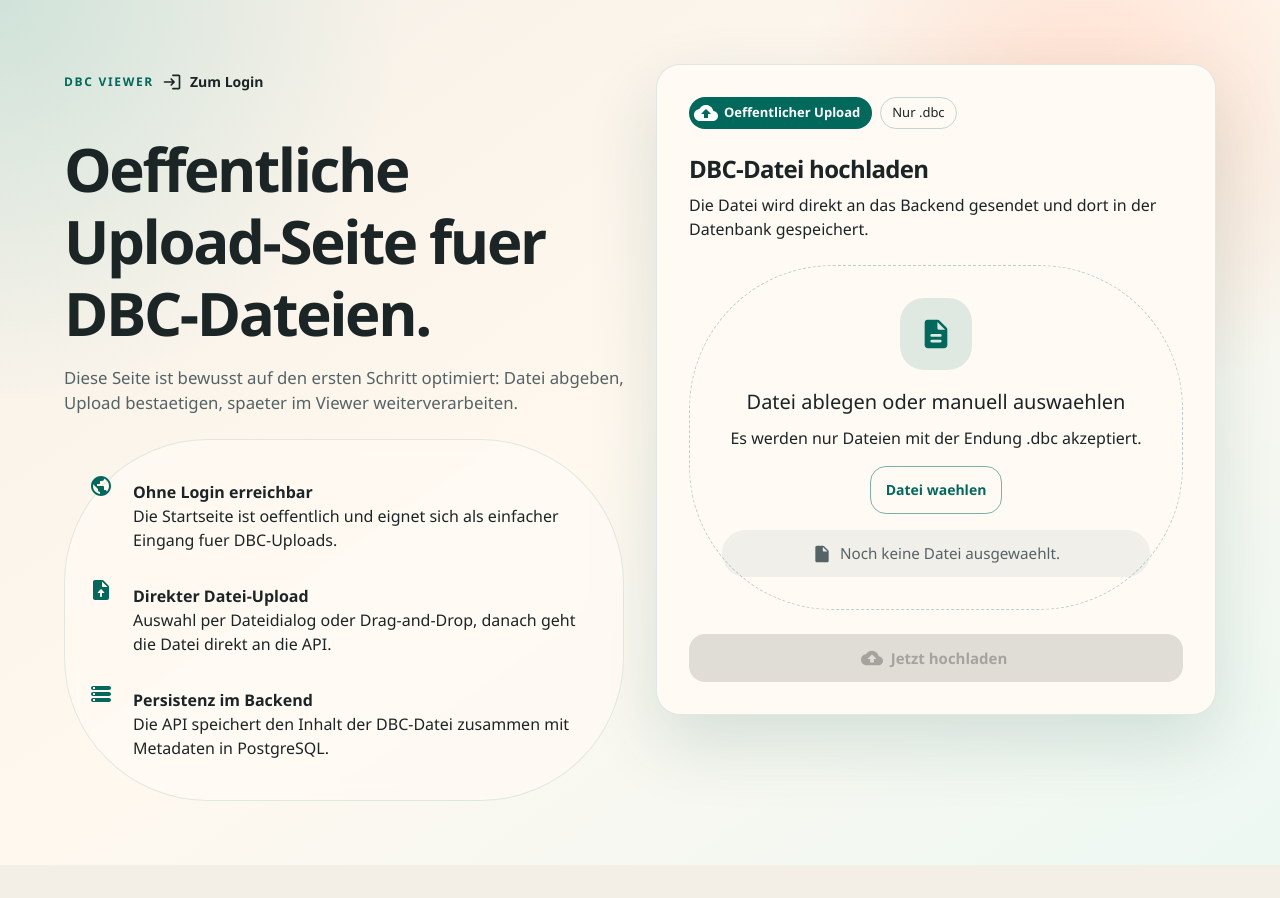
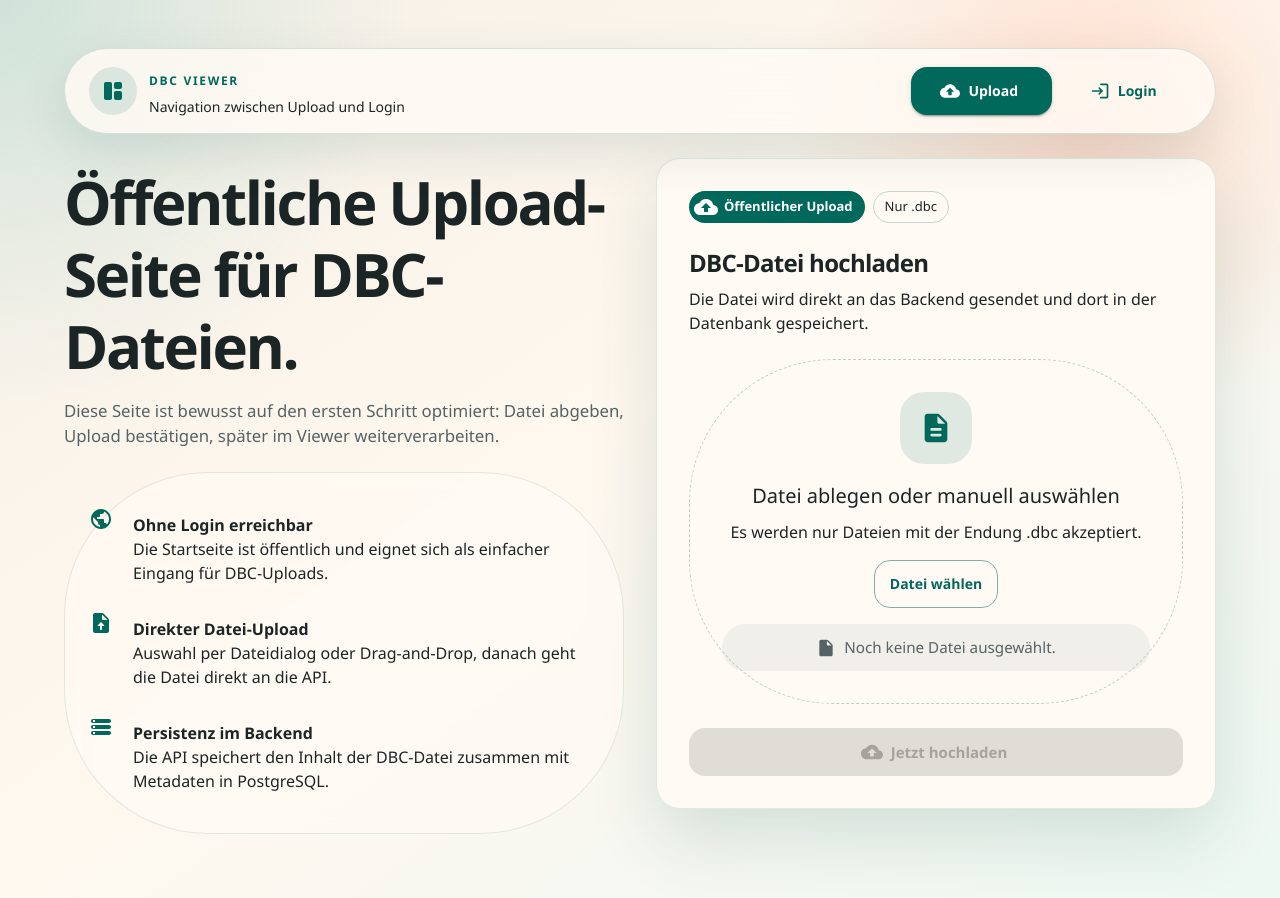
Before and after one commit to D34thPi3c3/DbcViewer, a React (Vite) app in the folder frontend/: page / in a window 1280 px wide. Before the commit the page ends 865 px from the top, so only its background shows below. Built offline with nearby package versions, Linux system fonts and the light colour scheme; no server answers.

Commit message:
Introduce navigation with `@tanstack/react-router` and refactor related components

```diff
--- a/frontend/package.json
+++ b/frontend/package.json
@@ -16,6 +16,7 @@
     "@mui/icons-material": "^9.0.0",
     "@mui/material": "^9.0.0",
     "@tanstack/react-query": "^5.100.1",
+    "@tanstack/react-router": "^1.168.24",
     "react": "^19.2.5",
     "react-dom": "^19.2.5"
   },
--- a/frontend/src/App.tsx
+++ b/frontend/src/App.tsx
@@ -1,43 +1,7 @@
-import { useSyncExternalStore } from 'react'
-import { LoginPage } from './pages/LoginPage'
-import { PublicUploadPage } from './pages/PublicUploadPage'
-
-const uploadPath = '/'
-const loginPath = '/login'
-
-function subscribeToLocation(onStoreChange: () => void) {
-  window.addEventListener('popstate', onStoreChange)
-
-  return () => {
-    window.removeEventListener('popstate', onStoreChange)
-  }
-}
-
-function getLocationSnapshot() {
-  return window.location.pathname
-}
-
-function navigateTo(path: string) {
-  if (window.location.pathname === path) {
-    return
-  }
-
-  window.history.pushState(null, '', path)
-  window.dispatchEvent(new PopStateEvent('popstate'))
-}
+import { Outlet } from '@tanstack/react-router'
 
 function App() {
-  const pathname = useSyncExternalStore(
-    subscribeToLocation,
-    getLocationSnapshot,
-    getLocationSnapshot,
-  )
-
-  if (pathname === loginPath) {
-    return <LoginPage onNavigateToUpload={() => navigateTo(uploadPath)} />
-  }
-
-  return <PublicUploadPage onNavigateToLogin={() => navigateTo(loginPath)} />
+  return <Outlet />
 }
 
 export default App
--- /dev/null
+++ b/frontend/src/components/AppMenuBar.tsx
@@ -0,0 +1,85 @@
+import { Link, useRouterState } from '@tanstack/react-router'
+import CloudUploadRoundedIcon from '@mui/icons-material/CloudUploadRounded'
+import LoginRoundedIcon from '@mui/icons-material/LoginRounded'
+import SpaceDashboardRoundedIcon from '@mui/icons-material/SpaceDashboardRounded'
+import { Box, Button, Container, Paper, Stack, Typography } from '@mui/material'
+
+export function AppMenuBar() {
+  const pathname = useRouterState({
+    select: (state) => state.location.pathname,
+  })
+
+  return (
+    <Box sx={{ position: 'sticky', top: { xs: 16, md: 24 }, zIndex: 20, pt: { xs: 2, md: 3 } }}>
+      <Container maxWidth="lg">
+        <Paper
+          elevation={0}
+          sx={{
+            px: { xs: 2, md: 3 },
+            py: { xs: 1.5, md: 2 },
+            borderRadius: 6,
+            border: '1px solid rgba(0, 105, 92, 0.16)',
+            bgcolor: 'rgba(255, 250, 244, 0.82)',
+            backdropFilter: 'blur(18px)',
+            boxShadow: '0 18px 50px rgba(0, 77, 64, 0.12)',
+          }}
+        >
+          <Stack
+            direction={{ xs: 'column', md: 'row' }}
+            spacing={2}
+            sx={{ alignItems: { xs: 'stretch', md: 'center' }, justifyContent: 'space-between' }}
+          >
+            <Stack direction="row" spacing={1.5} sx={{ alignItems: 'center' }}>
+              <Box
+                sx={{
+                  width: 48,
+                  height: 48,
+                  display: 'grid',
+                  placeItems: 'center',
+                  borderRadius: 3.5,
+                  bgcolor: 'rgba(0, 105, 92, 0.12)',
+                  color: 'primary.main',
+                }}
+              >
+                <SpaceDashboardRoundedIcon />
+              </Box>
+
+              <Box>
+                <Typography
+                  variant="overline"
+                  sx={{ display: 'block', color: 'primary.main', fontWeight: 800, letterSpacing: '0.14em' }}
+                >
+                  DBC VIEWER
+                </Typography>
+                <Typography variant="body2" color="text.secondary">
+                  Navigation zwischen Upload und Login
+                </Typography>
+              </Box>
+            </Stack>
+
+            <Stack direction={{ xs: 'column', sm: 'row' }} spacing={1} sx={{ minWidth: { md: 280 } }}>
+              <Button
+                fullWidth
+                component={Link}
+                to="/"
+                variant={pathname === '/' ? 'contained' : 'text'}
+                startIcon={<CloudUploadRoundedIcon />}
+              >
+                Upload
+              </Button>
+              <Button
+                fullWidth
+                component={Link}
+                to="/login"
+                variant={pathname === '/login' ? 'contained' : 'text'}
+                startIcon={<LoginRoundedIcon />}
+              >
+                Login
+              </Button>
+            </Stack>
+          </Stack>
+        </Paper>
+      </Container>
+    </Box>
+  )
+}
--- a/frontend/src/features/auth/components/LoginForm.tsx
+++ b/frontend/src/features/auth/components/LoginForm.tsx
@@ -46,7 +46,7 @@ export function LoginForm({ onSuccess }: LoginFormProps) {
         password,
       })
     } catch {
-      // Fehlerzustand wird ueber die Mutation gerendert.
+      // Fehlerzustand wird über die Mutation gerendert.
     }
   }
 
@@ -79,7 +79,7 @@ export function LoginForm({ onSuccess }: LoginFormProps) {
             Anmelden
           </Typography>
           <Typography color="text.secondary">
-            Melde dich mit deinem Benutzerkonto an, um spaeter den DBC Viewer zu
+            Melde dich mit deinem Benutzerkonto an, um später den DBC Viewer zu
             benutzen.
           </Typography>
         </Box>
@@ -130,7 +130,7 @@ export function LoginForm({ onSuccess }: LoginFormProps) {
               }
               disabled={loginMutation.isPending || !usernameOrEmail.trim() || !password}
             >
-              {loginMutation.isPending ? 'Anmeldung laeuft...' : 'Einloggen'}
+              {loginMutation.isPending ? 'Anmeldung läuft...' : 'Einloggen'}
             </Button>
           </Stack>
         </Box>
--- a/frontend/src/features/auth/components/RegisterForm.tsx
+++ b/frontend/src/features/auth/components/RegisterForm.tsx
@@ -47,7 +47,7 @@ export function RegisterForm({ onSuccess }: RegisterFormProps) {
     setValidationError('')
 
     if (password !== confirmPassword) {
-      setValidationError('Die Passwoerter stimmen nicht ueberein.')
+      setValidationError('Die Passwörter stimmen nicht überein.')
       return
     }
 
@@ -58,7 +58,7 @@ export function RegisterForm({ onSuccess }: RegisterFormProps) {
         password,
       })
     } catch {
-      // Fehlerzustand wird ueber die Mutation gerendert.
+      // Fehlerzustand wird über die Mutation gerendert.
     }
   }
 
@@ -162,7 +162,7 @@ export function RegisterForm({ onSuccess }: RegisterFormProps) {
             />
 
             <TextField
-              label="Passwort bestaetigen"
+              label="Passwort bestätigen"
               type={showPassword ? 'text' : 'password'}
               autoComplete="new-password"
               value={confirmPassword}
@@ -170,7 +170,7 @@ export function RegisterForm({ onSuccess }: RegisterFormProps) {
               error={Boolean(confirmPassword) && password !== confirmPassword}
               helperText={
                 confirmPassword && password !== confirmPassword
-                  ? 'Die Passwoerter stimmen nicht ueberein.'
+                  ? 'Die Passwörter stimmen nicht überein.'
                   : ' '
               }
             />
@@ -194,7 +194,7 @@ export function RegisterForm({ onSuccess }: RegisterFormProps) {
                 password !== confirmPassword
               }
             >
-              {registerMutation.isPending ? 'Registrierung laeuft...' : 'Konto erstellen'}
+              {registerMutation.isPending ? 'Registrierung läuft...' : 'Konto erstellen'}
             </Button>
           </Stack>
         </Box>
--- a/frontend/src/features/dbcFiles/components/PublicDbcUploadForm.tsx
+++ b/frontend/src/features/dbcFiles/components/PublicDbcUploadForm.tsx
@@ -38,7 +38,7 @@ export function PublicDbcUploadForm({ onSuccess }: PublicDbcUploadFormProps) {
 
   const selectedFileLabel = selectedFile
     ? `${selectedFile.name} (${formatFileSize(selectedFile.size)})`
-    : 'Noch keine Datei ausgewaehlt.'
+    : 'Noch keine Datei ausgewählt.'
 
   function handleFileSelection(file: File | null) {
     setSelectedFile(file)
@@ -72,7 +72,7 @@ export function PublicDbcUploadForm({ onSuccess }: PublicDbcUploadFormProps) {
     try {
       await uploadMutation.mutateAsync(selectedFile)
     } catch {
-      // Fehlerzustand wird ueber die Mutation gerendert.
+      // Fehlerzustand wird über die Mutation gerendert.
     }
   }
 
@@ -87,7 +87,7 @@ export function PublicDbcUploadForm({ onSuccess }: PublicDbcUploadFormProps) {
     >
       <Stack spacing={3}>
         <Stack direction="row" spacing={1} sx={{ alignItems: 'center', flexWrap: 'wrap', rowGap: 1 }}>
-          <Chip color="primary" icon={<CloudUploadRoundedIcon />} label="Oeffentlicher Upload" sx={{ fontWeight: 700 }} />
+          <Chip color="primary" icon={<CloudUploadRoundedIcon />} label="Öffentlicher Upload" sx={{ fontWeight: 700 }} />
           <Chip label="Nur .dbc" variant="outlined" sx={{ borderColor: 'rgba(0, 105, 92, 0.24)' }} />
         </Stack>
 
@@ -131,7 +131,7 @@ export function PublicDbcUploadForm({ onSuccess }: PublicDbcUploadFormProps) {
             </Box>
 
             <Stack spacing={1} sx={{ alignItems: 'center' }}>
-              <Typography variant="h6">Datei ablegen oder manuell auswaehlen</Typography>
+              <Typography variant="h6">Datei ablegen oder manuell auswählen</Typography>
               <Typography color="text.secondary" sx={{ maxWidth: 420 }}>
                 Es werden nur Dateien mit der Endung {acceptedExtension} akzeptiert.
               </Typography>
@@ -146,7 +146,7 @@ export function PublicDbcUploadForm({ onSuccess }: PublicDbcUploadFormProps) {
             />
 
             <Button variant="outlined" onClick={() => fileInputRef.current?.click()}>
-              Datei waehlen
+              Datei wählen
             </Button>
 
             <Stack
@@ -183,7 +183,7 @@ export function PublicDbcUploadForm({ onSuccess }: PublicDbcUploadFormProps) {
           disabled={uploadMutation.isPending || !selectedFile}
           onClick={handleUpload}
         >
-          {uploadMutation.isPending ? 'Upload laeuft...' : 'Jetzt hochladen'}
+          {uploadMutation.isPending ? 'Upload läuft...' : 'Jetzt hochladen'}
         </Button>
 
         {uploadMutation.data ? (
@@ -192,7 +192,7 @@ export function PublicDbcUploadForm({ onSuccess }: PublicDbcUploadFormProps) {
             icon={<TaskAltRoundedIcon fontSize="inherit" />}
             sx={{ borderRadius: 4 }}
           >
-            Datei <strong>{uploadMutation.data.fileName}</strong> gespeichert. Groesse:{' '}
+            Datei <strong>{uploadMutation.data.fileName}</strong> gespeichert. Größe:{' '}
             <strong>{formatFileSize(uploadMutation.data.sizeInBytes)}</strong>.
           </Alert>
         ) : null}
--- a/frontend/src/main.tsx
+++ b/frontend/src/main.tsx
@@ -1,18 +1,19 @@
+import { RouterProvider } from '@tanstack/react-router'
 import '@fontsource-variable/manrope/wght.css'
 import { QueryClientProvider } from '@tanstack/react-query'
 import { CssBaseline, ThemeProvider } from '@mui/material'
 import { StrictMode } from 'react'
 import { createRoot } from 'react-dom/client'
-import App from './App'
 import { queryClient } from './app/queryClient'
 import { appTheme } from './app/theme'
+import { router } from './router'
 
 createRoot(document.getElementById('root')!).render(
   <StrictMode>
     <QueryClientProvider client={queryClient}>
       <ThemeProvider theme={appTheme}>
         <CssBaseline />
-        <App />
+        <RouterProvider router={router} />
       </ThemeProvider>
     </QueryClientProvider>
   </StrictMode>,
--- a/frontend/src/pages/LoginPage.tsx
+++ b/frontend/src/pages/LoginPage.tsx
@@ -16,21 +16,18 @@ import {
   Typography,
 } from '@mui/material'
 import { useState } from 'react'
+import { AppMenuBar } from '../components/AppMenuBar'
 import { LoginForm } from '../features/auth/components/LoginForm'
 import { RegisterForm } from '../features/auth/components/RegisterForm'
 import type { AuthResponse } from '../types/auth'
 
 type AuthMode = 'login' | 'register'
 
-type LoginPageProps = {
-  onNavigateToUpload: () => void
-}
-
 const highlights = [
   {
     icon: <StorageRoundedIcon color="primary" />,
     title: 'DBC-Dateien lesen',
-    description: 'Spaeter koennen DBC-Strukturen ueber die API geladen und im Browser durchsucht werden.',
+    description: 'Später können DBC-Strukturen über die API geladen und im Browser durchsucht werden.',
   },
   {
     icon: <LockOpenRoundedIcon color="primary" />,
@@ -39,12 +36,12 @@ const highlights = [
   },
   {
     icon: <AutoAwesomeRoundedIcon color="primary" />,
-    title: 'Basis fuer React-Frontend',
-    description: 'Das Setup ist so angelegt, dass weitere Seiten und API-Calls direkt ergaenzt werden koennen.',
+    title: 'Basis für React-Frontend',
+    description: 'Das Setup ist so angelegt, dass weitere Seiten und API-Calls direkt ergänzt werden können.',
   },
 ]
 
-export function LoginPage({ onNavigateToUpload }: LoginPageProps) {
+export function LoginPage() {
   const [authResult, setAuthResult] = useState<AuthResponse | null>(null)
   const [authMode, setAuthMode] = useState<AuthMode>('login')
   const [lastCompletedMode, setLastCompletedMode] = useState<AuthMode | null>(null)
@@ -60,22 +57,16 @@ export function LoginPage({ onNavigateToUpload }: LoginPageProps) {
         minHeight: '100vh',
         background:
           'radial-gradient(circle at top left, rgba(77, 182, 172, 0.24), transparent 28%), radial-gradient(circle at bottom right, rgba(255, 112, 67, 0.18), transparent 24%), linear-gradient(135deg, #f4efe6 0%, #fcf8f1 44%, #eef8f6 100%)',
-        py: { xs: 4, md: 8 },
+        pb: { xs: 4, md: 8 },
       }}
     >
+      <AppMenuBar />
+
       <Container maxWidth="lg">
-        <Grid container spacing={4} sx={{ alignItems: 'stretch' }}>
+        <Grid container spacing={4} sx={{ alignItems: 'stretch', pt: { xs: 4, md: 6 } }}>
           <Grid size={{ xs: 12, md: 6 }}>
             <Stack spacing={3} sx={{ height: '100%', justifyContent: 'center' }}>
               <Box>
-                <Button
-                  variant="text"
-                  color="inherit"
-                  onClick={onNavigateToUpload}
-                  sx={{ px: 0, minHeight: 'unset', mb: 1 }}
-                >
-                  Zur Upload-Seite
-                </Button>
                 <Typography
                   variant="overline"
                   sx={{ color: 'primary.main', fontWeight: 800, letterSpacing: '0.14em' }}
@@ -83,7 +74,7 @@ export function LoginPage({ onNavigateToUpload }: LoginPageProps) {
                   DBC VIEWER
                 </Typography>
                 <Typography variant="h2" sx={{ mt: 1, maxWidth: 560 }}>
-                  Login fuer den kuenftigen Web-Viewer.
+                  Login für den künftigen Web-Viewer.
                 </Typography>
                 <Typography sx={{ mt: 2, maxWidth: 560, color: 'text.secondary', fontSize: '1.05rem' }}>
                   Der erste Frontend-Screen ist bewusst schlank gehalten: erst Auth sauber,
--- a/frontend/src/pages/PublicUploadPage.tsx
+++ b/frontend/src/pages/PublicUploadPage.tsx
@@ -1,12 +1,10 @@
 import CloudUploadRoundedIcon from '@mui/icons-material/CloudUploadRounded'
-import LoginRoundedIcon from '@mui/icons-material/LoginRounded'
 import PublicRoundedIcon from '@mui/icons-material/PublicRounded'
 import StorageRoundedIcon from '@mui/icons-material/StorageRounded'
 import UploadFileRoundedIcon from '@mui/icons-material/UploadFileRounded'
 import {
   Alert,
   Box,
-  Button,
   Container,
   Grid,
   List,
@@ -18,18 +16,15 @@ import {
   Typography,
 } from '@mui/material'
 import { useState } from 'react'
+import { AppMenuBar } from '../components/AppMenuBar'
 import { PublicDbcUploadForm } from '../features/dbcFiles/components/PublicDbcUploadForm'
 import type { DbcFileResponse } from '../types/dbcFiles'
-
-type PublicUploadPageProps = {
-  onNavigateToLogin: () => void
-}
 
 const highlights = [
   {
     icon: <PublicRoundedIcon color="primary" />,
     title: 'Ohne Login erreichbar',
-    description: 'Die Startseite ist oeffentlich und eignet sich als einfacher Eingang fuer DBC-Uploads.',
+    description: 'Die Startseite ist öffentlich und eignet sich als einfacher Eingang für DBC-Uploads.',
   },
   {
     icon: <UploadFileRoundedIcon color="primary" />,
@@ -43,7 +38,7 @@ const highlights = [
   },
 ]
 
-export function PublicUploadPage({ onNavigateToLogin }: PublicUploadPageProps) {
+export function PublicUploadPage() {
   const [uploadedFile, setUploadedFile] = useState<DbcFileResponse | null>(null)
 
   return (
@@ -52,38 +47,22 @@ export function PublicUploadPage({ onNavigateToLogin }: PublicUploadPageProps) {
         minHeight: '100vh',
         background:
           'radial-gradient(circle at top left, rgba(77, 182, 172, 0.22), transparent 26%), radial-gradient(circle at 85% 15%, rgba(255, 112, 67, 0.2), transparent 22%), linear-gradient(145deg, #f4efe6 0%, #fff8ef 48%, #edf8f3 100%)',
-        py: { xs: 4, md: 8 },
+        pb: { xs: 4, md: 8 },
       }}
     >
+      <AppMenuBar />
+
       <Container maxWidth="lg">
-        <Grid container spacing={4} sx={{ alignItems: 'stretch' }}>
+        <Grid container spacing={4} sx={{ alignItems: 'stretch', pt: { xs: 4, md: 6 } }}>
           <Grid size={{ xs: 12, md: 6 }}>
             <Stack spacing={3} sx={{ height: '100%', justifyContent: 'center' }}>
-              <Stack direction="row" spacing={1.5} sx={{ alignItems: 'center', flexWrap: 'wrap', rowGap: 1 }}>
-                <Typography
-                  variant="overline"
-                  sx={{ color: 'primary.main', fontWeight: 800, letterSpacing: '0.14em' }}
-                >
-                  DBC VIEWER
-                </Typography>
-                <Button
-                  variant="text"
-                  color="inherit"
-                  startIcon={<LoginRoundedIcon />}
-                  onClick={onNavigateToLogin}
-                  sx={{ px: 0, minHeight: 'unset' }}
-                >
-                  Zum Login
-                </Button>
-              </Stack>
-
               <Box>
                 <Typography variant="h2" sx={{ mt: 1, maxWidth: 560 }}>
-                  Oeffentliche Upload-Seite fuer DBC-Dateien.
+                  Öffentliche Upload-Seite für DBC-Dateien.
                 </Typography>
                 <Typography sx={{ mt: 2, maxWidth: 560, color: 'text.secondary', fontSize: '1.05rem' }}>
                   Diese Seite ist bewusst auf den ersten Schritt optimiert: Datei abgeben,
-                  Upload bestaetigen, spaeter im Viewer weiterverarbeiten.
+                  Upload bestätigen, später im Viewer weiterverarbeiten.
                 </Typography>
               </Box>
 
--- /dev/null
+++ b/frontend/src/router.tsx
@@ -0,0 +1,34 @@
+import { createRoute, createRootRoute, createRouter } from '@tanstack/react-router'
+import App from './App'
+import { LoginPage } from './pages/LoginPage'
+import { PublicUploadPage } from './pages/PublicUploadPage'
+
+const rootRoute = createRootRoute({
+  component: App,
+})
+
+const uploadRoute = createRoute({
+  getParentRoute: () => rootRoute,
+  path: '/',
+  component: PublicUploadPage,
+})
+
+const loginRoute = createRoute({
+  getParentRoute: () => rootRoute,
+  path: '/login',
+  component: LoginPage,
+})
+
+const routeTree = rootRoute.addChildren([uploadRoute, loginRoute])
+
+export const router = createRouter({
+  routeTree,
+  defaultPreload: 'intent',
+  scrollRestoration: true,
+})
+
+declare module '@tanstack/react-router' {
+  interface Register {
+    router: typeof router
+  }
+}
```
Also changed, not shown: 2 other files (tests, documents, lock files or other folders).
